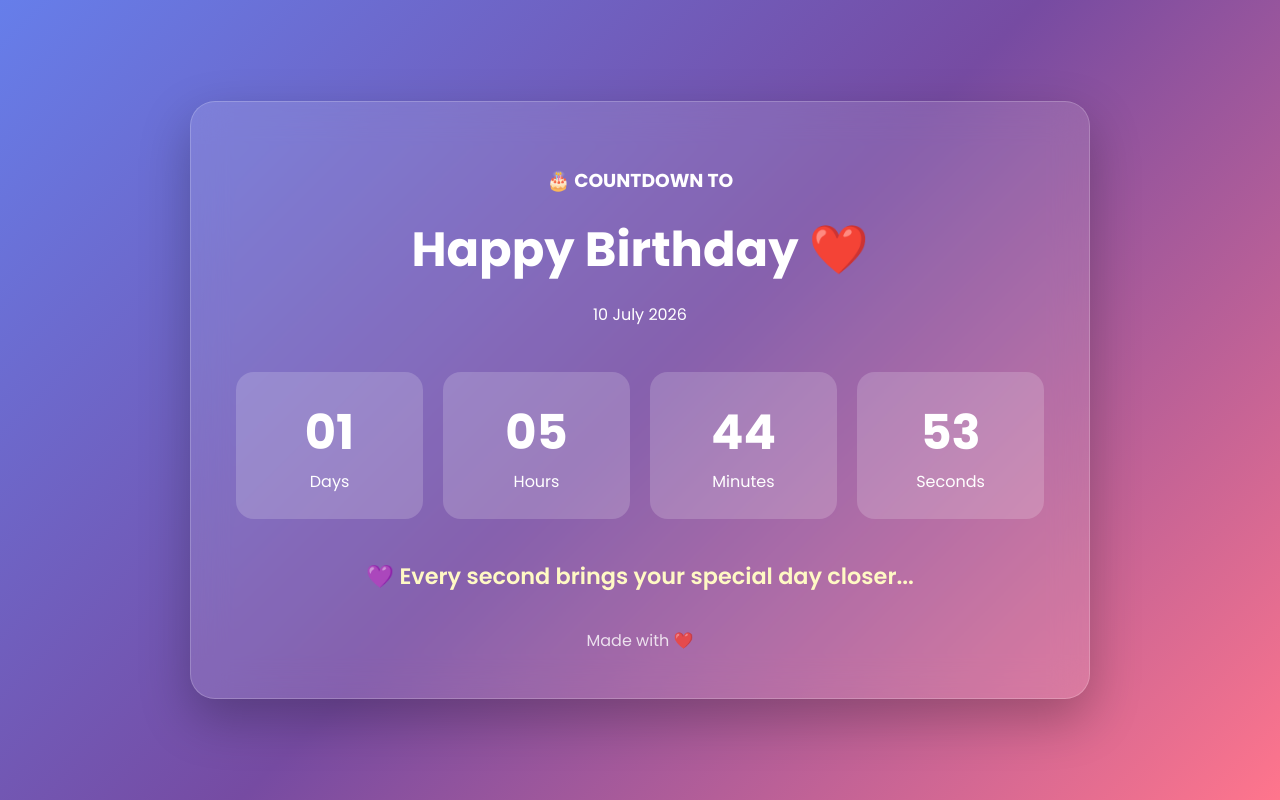
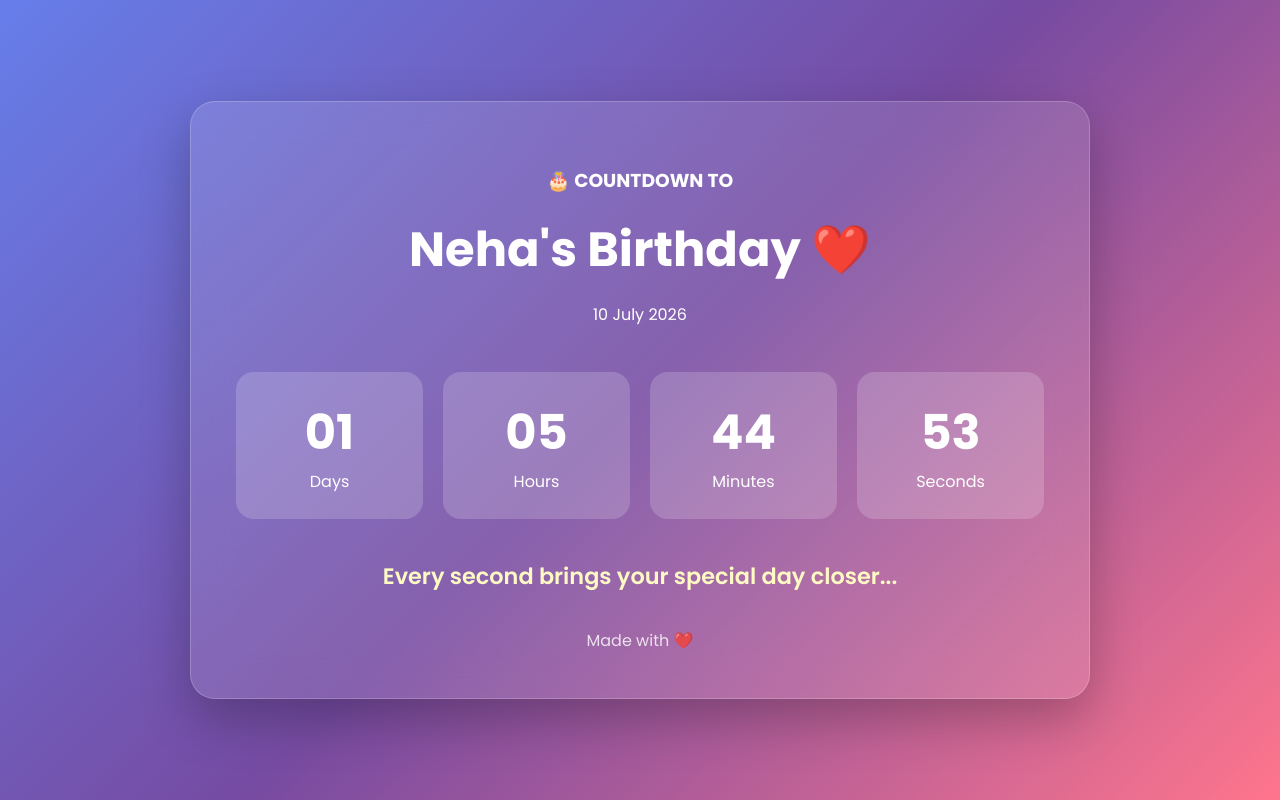
Before and after one commit to Shaibaaz03/Birthday, a plain HTML site: page index.html in a window 1280 px wide. Drawn offline with Linux system fonts and the light colour scheme.

Commit message:
Update index.html

```diff
--- a/index.html
+++ b/index.html
@@ -223,7 +223,7 @@ h1{
 
 
 <h1>
-Happy Birthday ❤️
+Neha's Birthday ❤️
 </h1>
 
 
@@ -266,7 +266,7 @@ Happy Birthday ❤️
 
 <div class="message" id="message">
 
-💜 Every second brings your special day closer...
+Every second brings your special day closer...
 
 </div>
 
```
